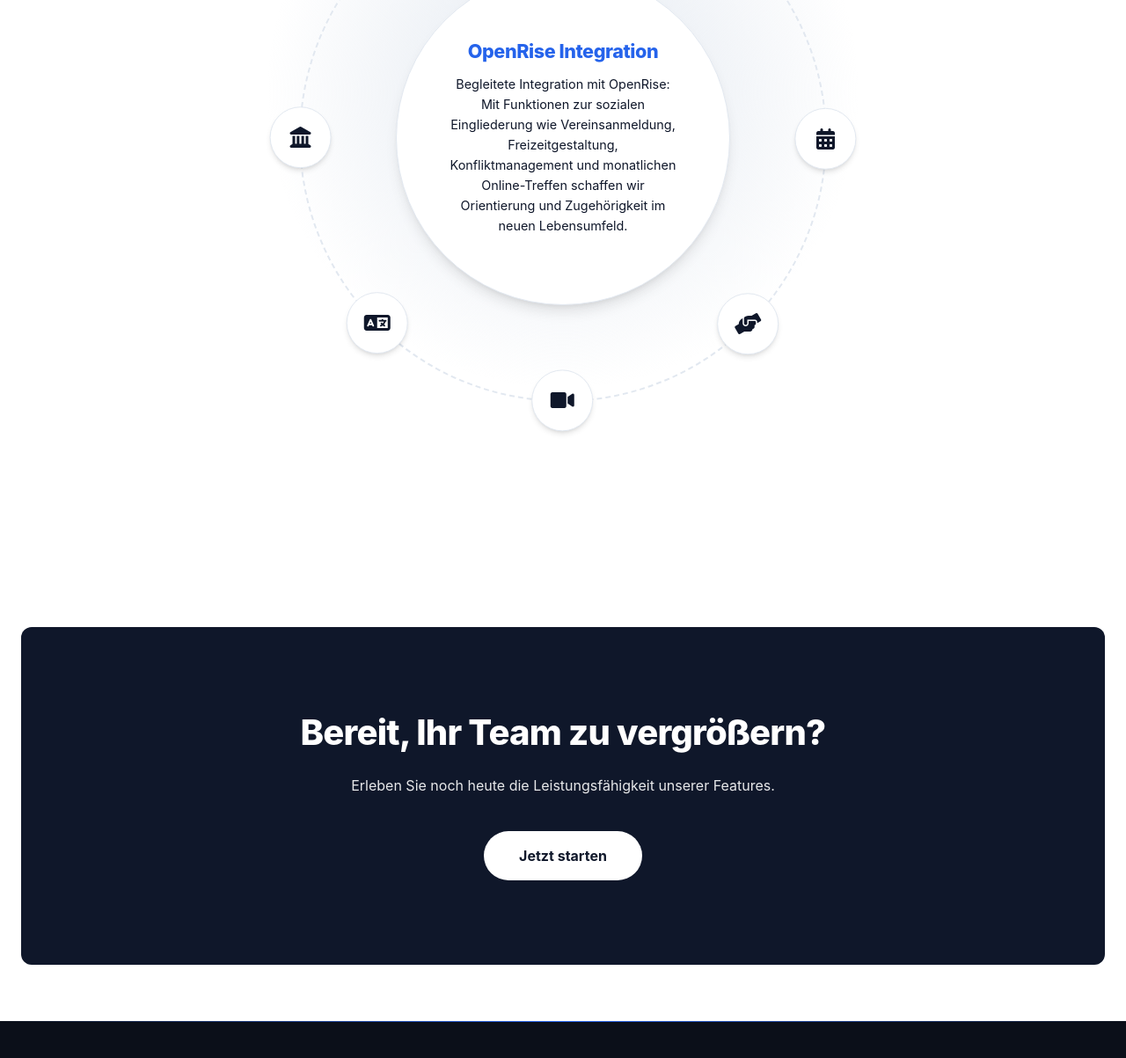
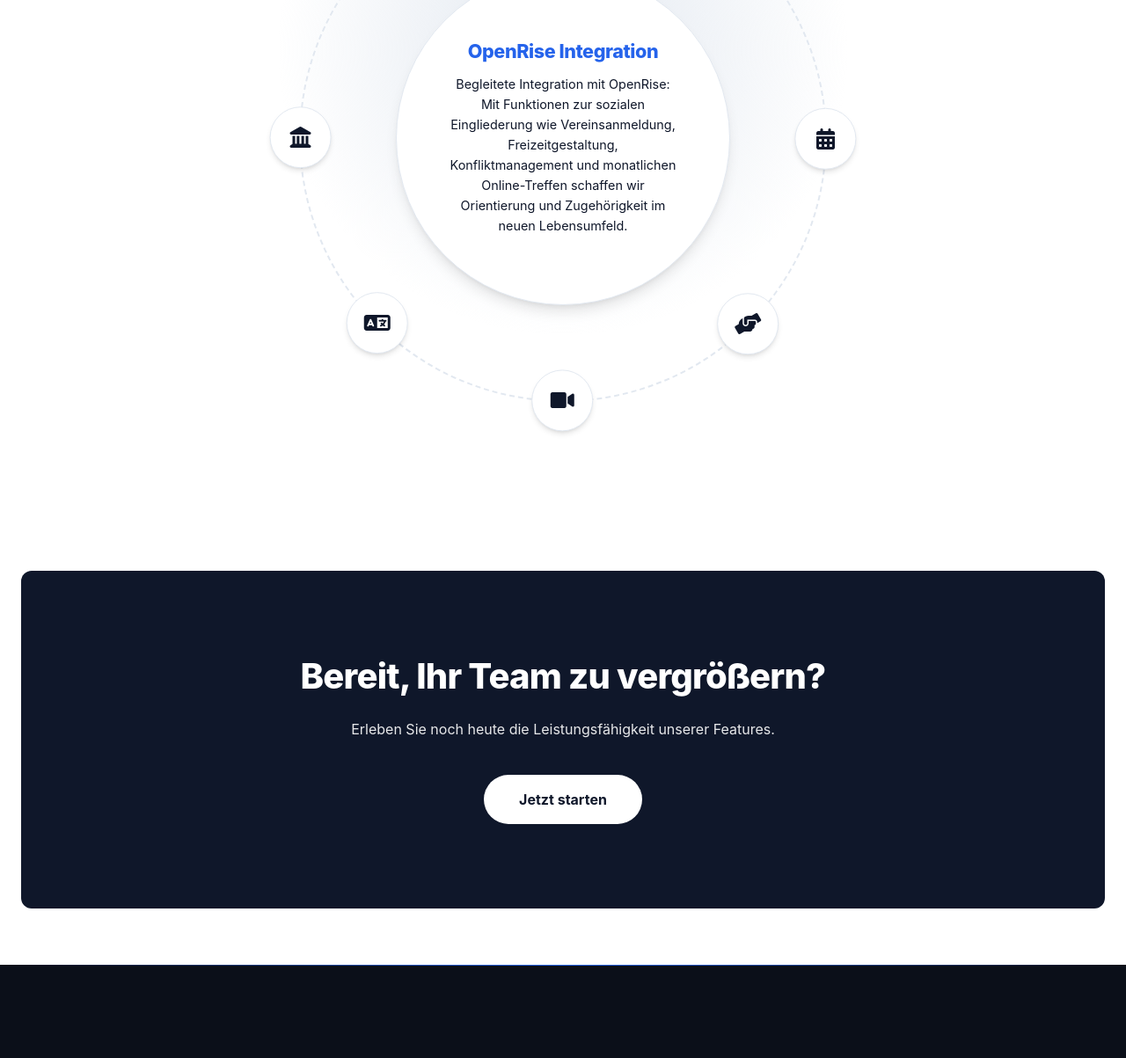
Before and after one commit to WebTech-Agentur/openrise-projekt, a website: page public/features.html in a window 1280 px wide. Shown: the part 2554-3757 px from the top of the page at 88% size. Drawn offline with Linux system fonts and the light colour scheme.

Commit message:
Design: Abstand zwischen Interactive Circle und CTA auf features.html verringert

```diff
--- a/public/features.html
+++ b/public/features.html
@@ -103,7 +103,7 @@
         </section>
 
         <!-- Interactive Circle Section -->
-        <section class="feature-circle-section reveal">
+        <section class="feature-circle-section reveal" style="padding-bottom: 2rem;">
             <div class="container">
                 <h2 class="text-center mb-4">Begleitete Integration</h2>
                 <p class="text-center text-muted" style="max-width: 600px; margin: 0 auto;">Interaktive Übersicht
@@ -224,7 +224,7 @@
         </script>
 
         <!-- Final CTA -->
-        <section class="container reveal">
+        <section class="container reveal" style="padding-top: 2rem;">
             <div class="final-cta">
                 <h2>Bereit, Ihr Team zu vergrößern?</h2>
                 <p>Erleben Sie noch heute die Leistungsfähigkeit unserer Features.</p>
```
